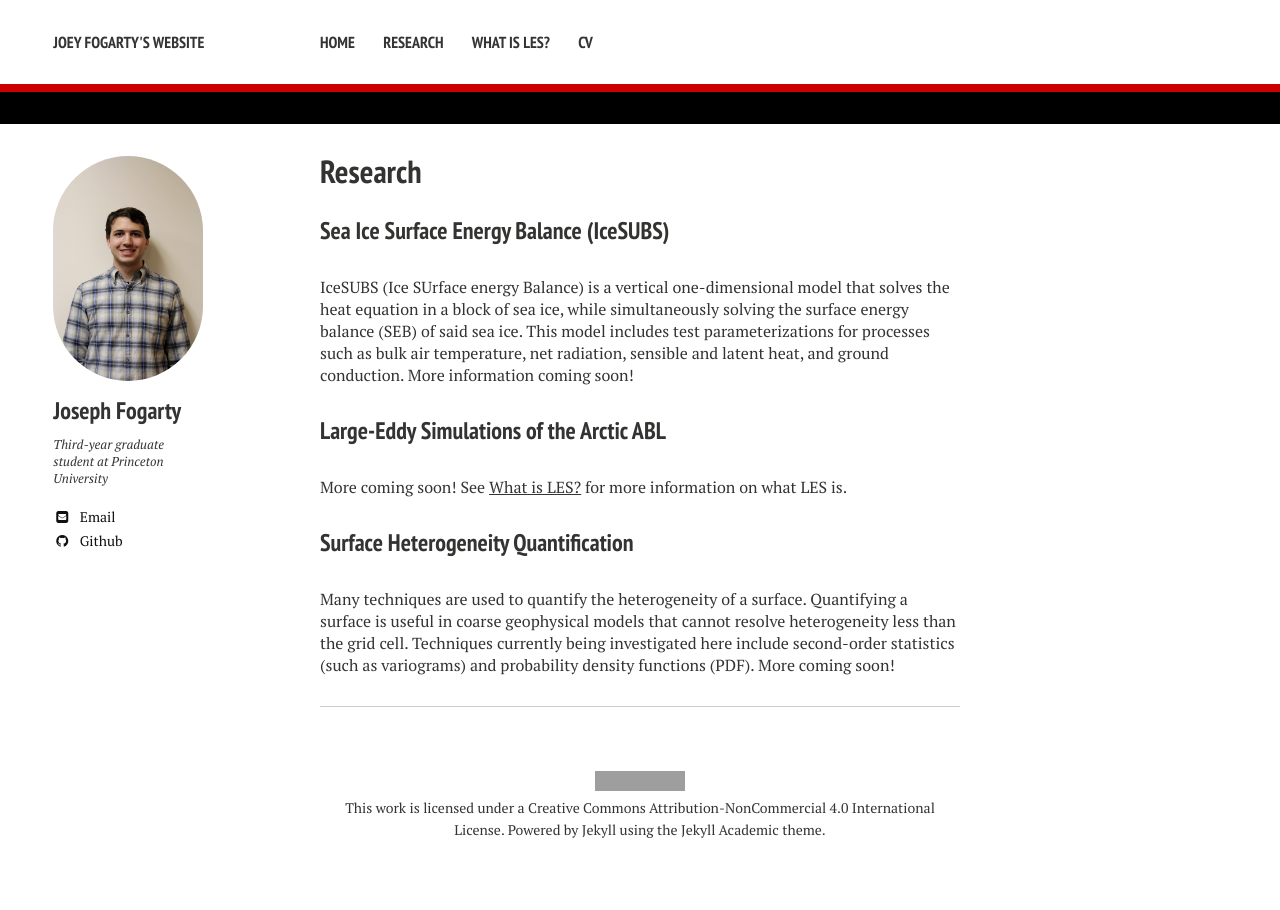
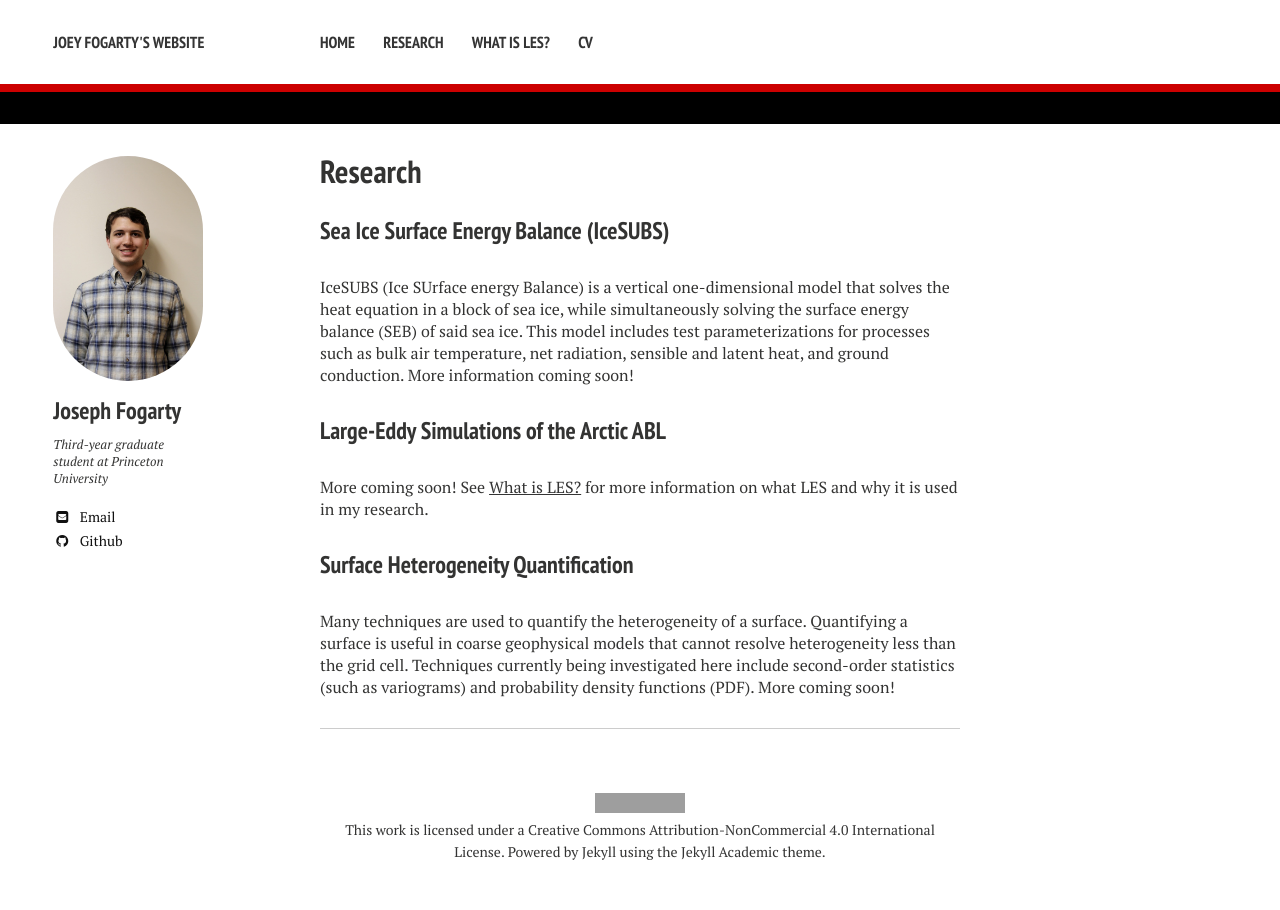
Before and after one commit to josephfogarty/josephfogarty.github.io, a Jekyll site: the page built from research.md, in a window 1280 px wide. Built offline with Jekyll 4.4.1, drawn with Linux system fonts in a browser that asks for light colours; nearby versions of some CDN libraries; grey boxes are pictures that could not be loaded.

Commit message:
Update research.md

```diff
--- a/research.md
+++ b/research.md
@@ -10,7 +10,7 @@ IceSUBS (Ice SUrface energy Balance) is a vertical one-dimensional model that so
 
 ### Large-Eddy Simulations of the Arctic ABL
 
-More coming soon! See [What is LES?](what_is_les.md) for more information on what LES is.
+More coming soon! See [What is LES?](what_is_les.md) for more information on what LES and why it is used in my research.
 
 ### Surface Heterogeneity Quantification
 
```
